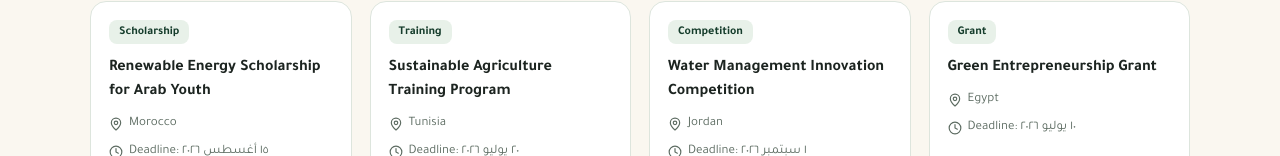
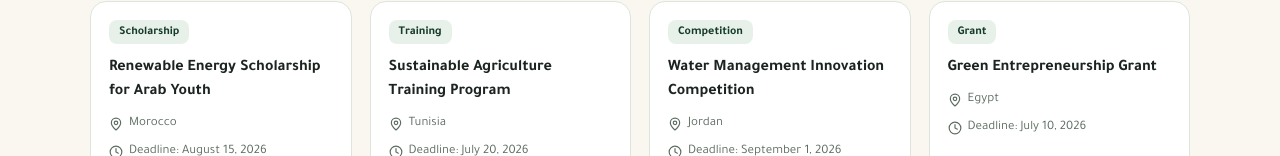
Before and after one commit to elbahi03/Foras-khadra, a React (Vite) app: page / in a window 1280 px wide. Shown: the part 796-952 px from the top of the page. Built offline with nearby package versions, Linux system fonts and the light colour scheme.

Commit message:
fix problem:langue in date

```diff
--- a/src/componant/cart.jsx
+++ b/src/componant/cart.jsx
@@ -30,7 +30,7 @@ export default function Cart({opportunity}) {
                 <Clock size={14} />
                 <span>
                     {t("deadline")}:{" "}
-                    {formatDate(opportunity.deadline)}
+                    {formatDate(opportunity.deadline, lang)}
                 </span>
             </div>
             <div className="fk-card-footer">
--- a/src/data/formatdate.js
+++ b/src/data/formatdate.js
@@ -1,4 +1,15 @@
-export function formatDate(d) {
-    const date = new Date(d);
-    return date.toLocaleDateString("ar-EG", { day: "numeric", month: "long", year: "numeric" });
-}
+export function formatDate(dateString, lang) {
+    const date = new Date(dateString);
+
+    const locales = {
+      ar: "ar-EG",
+      fr: "fr-FR",
+      en: "en-US",
+    };
+
+    return date.toLocaleDateString(locales[lang], {
+      day: "numeric",
+      month: "long",
+      year: "numeric",
+    });
+  }
```
